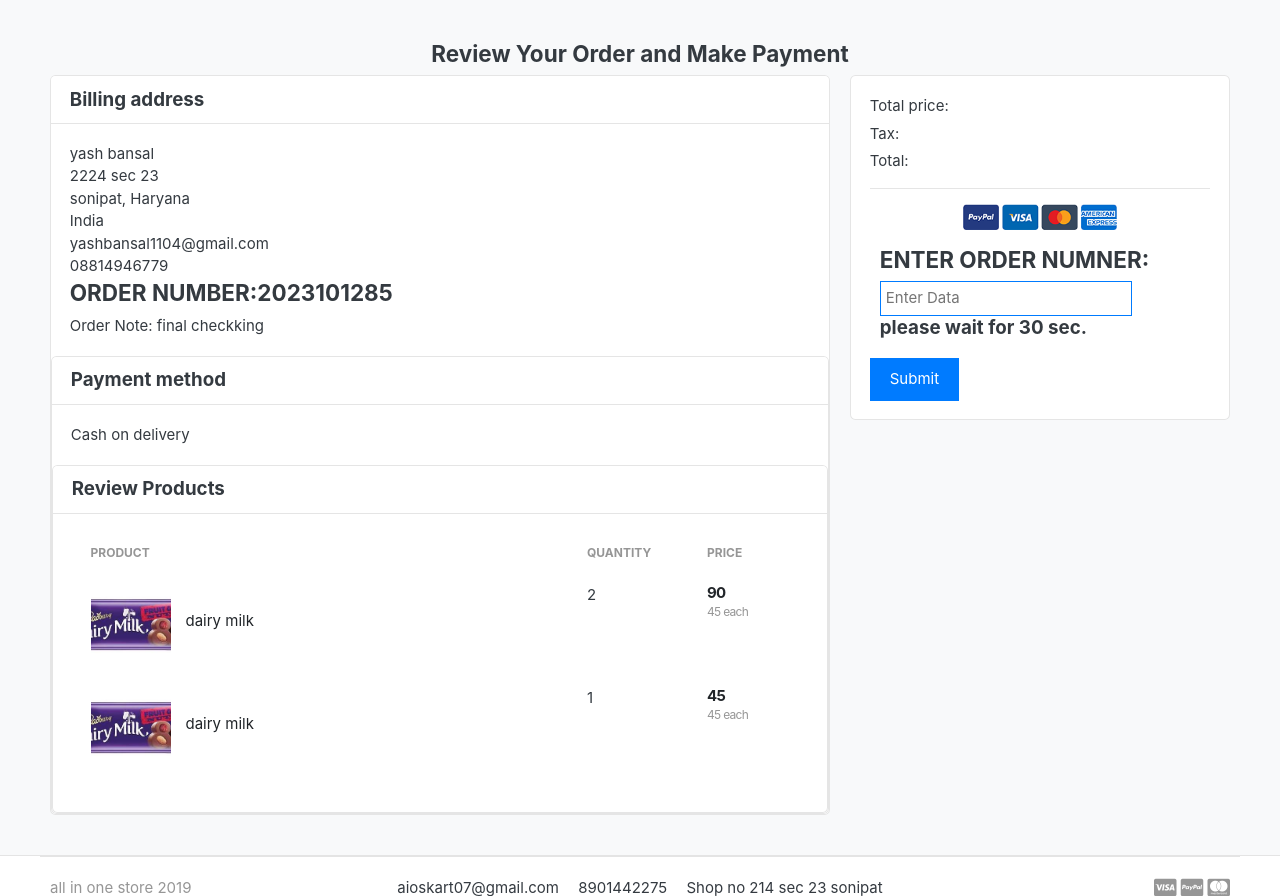
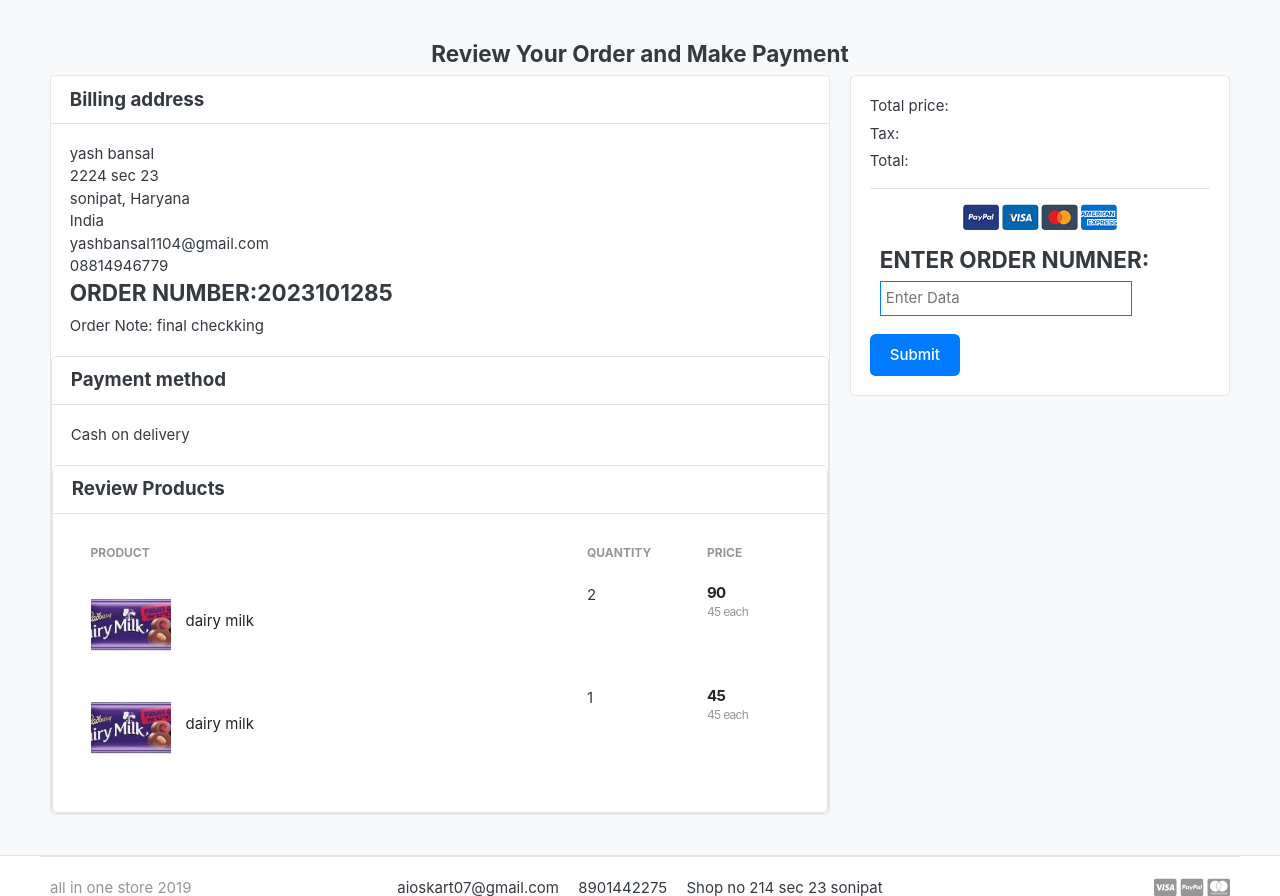
Before and after one commit to yashbansal8814946779/ecommerce-aios, a Django app: template templates/orders/payments.html in a window 1280 px wide. Shown: the part 119-1015 px from the top of the page. Run offline with Django 4.2, Linux system fonts and the light colour scheme; the template is opened without the code that fills it: values that come from a table or form of the project are taken from there, others are empty; data comes from the database, SQL or seed files in the repository; some libraries are stand-ins or nearby versions; some web fonts are replaced.

Commit message:
Update payments.html

```diff
--- a/templates/orders/payments.html
+++ b/templates/orders/payments.html
@@ -109,17 +109,20 @@
 
 
 
-			<form id="myForm" method="GET" action="{% url 'payments' %}">
+				<form id="myForm" method="GET" action="{% url 'payments' %}">
 				<div class="col form-group">
     <h4><b>ENTER ORDER NUMNER: </b></h4><input type="text" name="field_name" placeholder="Enter Data" style="border: 1px solid #007BFF; padding: 5px;">
-		<h5>please wait for 30 sec.</h5>
 		</div>
 
-    <input type="submit"  value="Submit" style="background-color: #007BFF; color: #fff; padding: 10px 20px; border: none;">
+    <button onclick="showAlert()" class= "btn btn-primary"  type="submit"  value="Submit" style="background-color: #007BFF; color: #fff; padding: 10px 20px; border: none;">Submit</button>
 </form>
 <script>
         const form = document.getElementById('myForm');
         const submitBtn = document.getElementById('submitBtn');
+				function showAlert(){
+					var myTxt="Please confirm your order";
+					alert(myTxt);
+				}
 
         form.addEventListener('submit', function(event) {
             if (!form.hasAttribute('data-submitted')) {
```
